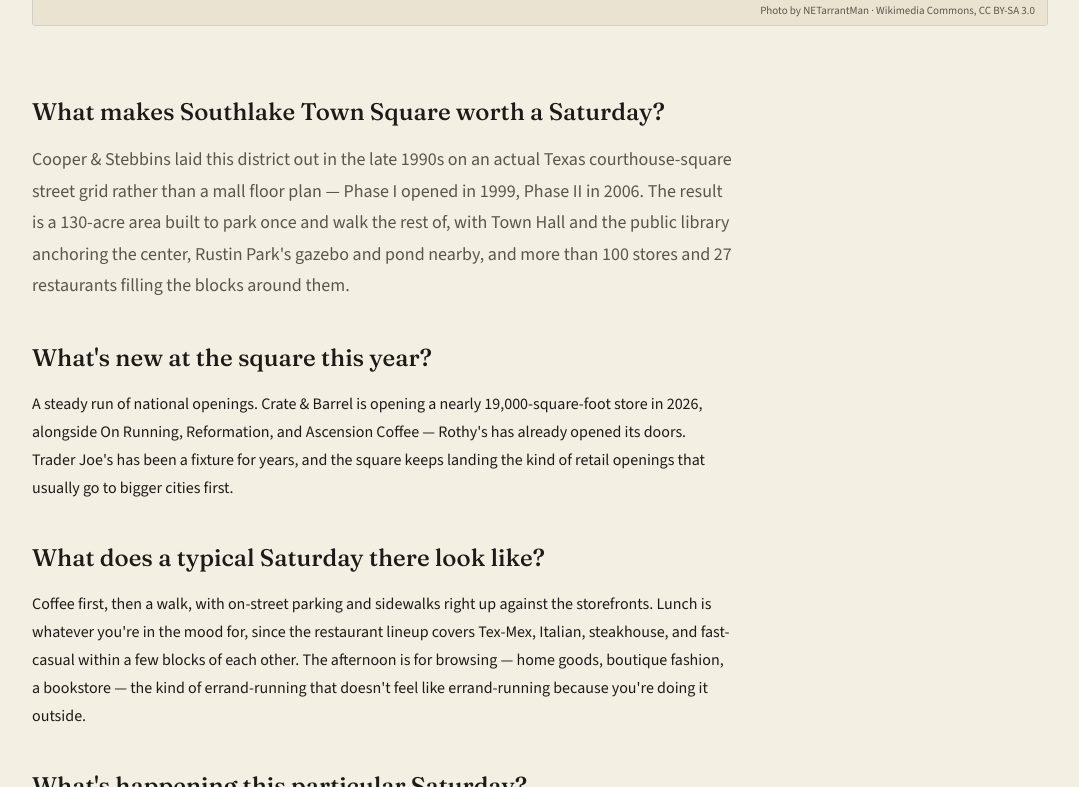
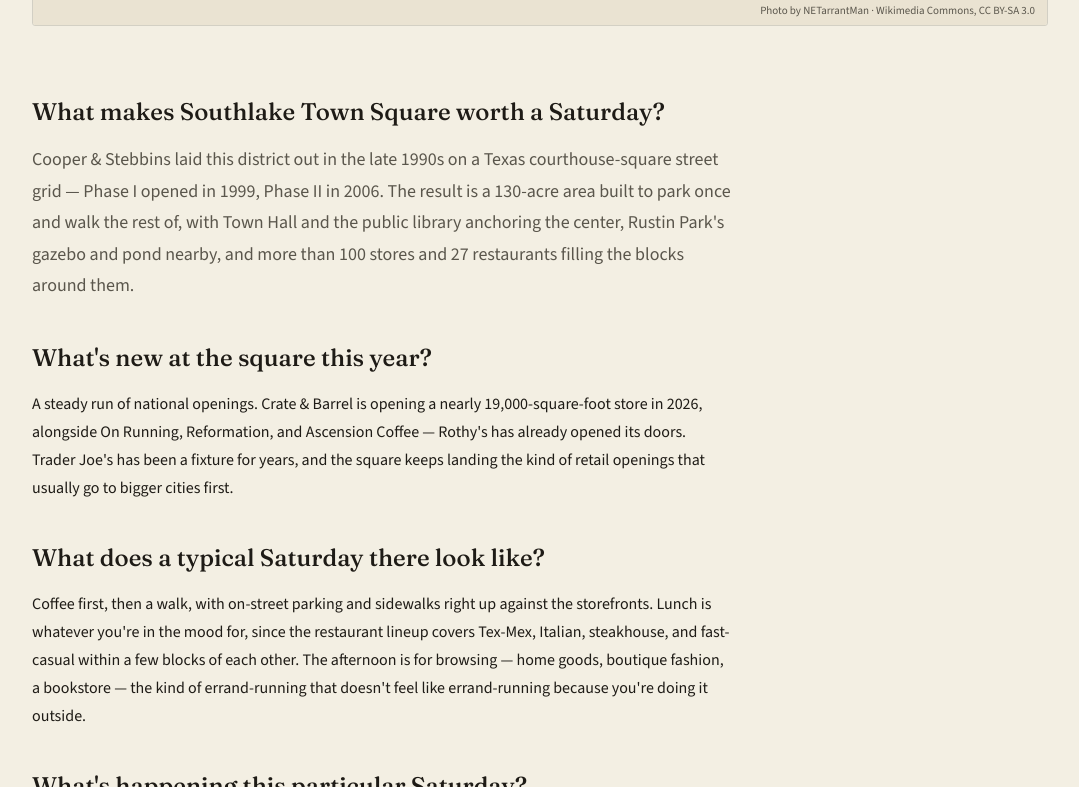
Before and after one commit to nathanielmorales7/deedanddoor, a Jekyll site: the page journal-southlake-town-square.html, which Jekyll copies as it is, in a window 1280 px wide and 900 px high, scrolled down 534 px, cut to the strip 113-900 px from the top of the window. Shown: the whole strip, without its empty margins (100-1179 px from the left). Built offline with Jekyll 4.4.1, drawn with Linux system fonts in a browser that asks for light colours.

Commit message:
Update paragraph about Southlake Town Square layout

```diff
--- a/journal-southlake-town-square.html
+++ b/journal-southlake-town-square.html
@@ -158,7 +158,7 @@
       <div class="article-body">
 
         <h2>What makes Southlake Town Square worth a Saturday?</h2>
-        <p>Cooper &amp; Stebbins laid this district out in the late 1990s on an actual Texas courthouse-square street grid rather than a mall floor plan — <a href="https://en.wikipedia.org/wiki/Southlake_Town_Square" target="_blank" rel="noopener">Phase I opened in 1999, Phase II in 2006</a>. The result is a 130-acre area built to park once and walk the rest of, with Town Hall and the public library anchoring the center, Rustin Park's gazebo and pond nearby, and more than 100 stores and 27 restaurants filling the blocks around them.</p>
+        <p>Cooper &amp; Stebbins laid this district out in the late 1990s on a Texas courthouse-square street grid — <a href="https://en.wikipedia.org/wiki/Southlake_Town_Square" target="_blank" rel="noopener">Phase I opened in 1999, Phase II in 2006</a>. The result is a 130-acre area built to park once and walk the rest of, with Town Hall and the public library anchoring the center, Rustin Park's gazebo and pond nearby, and more than 100 stores and 27 restaurants filling the blocks around them.</p>
 
         <h2>What's new at the square this year?</h2>
         <p>A steady run of national openings. <a href="https://360westmagazine.com/southlake-town-square-new-stores-restaurants-2026/" target="_blank" rel="noopener">Crate &amp; Barrel is opening a nearly 19,000-square-foot store in 2026</a>, alongside On Running, Reformation, and Ascension Coffee — Rothy's has already opened its doors. Trader Joe's has been a fixture for years, and the square keeps landing the kind of retail openings that usually go to bigger cities first.</p>
```
